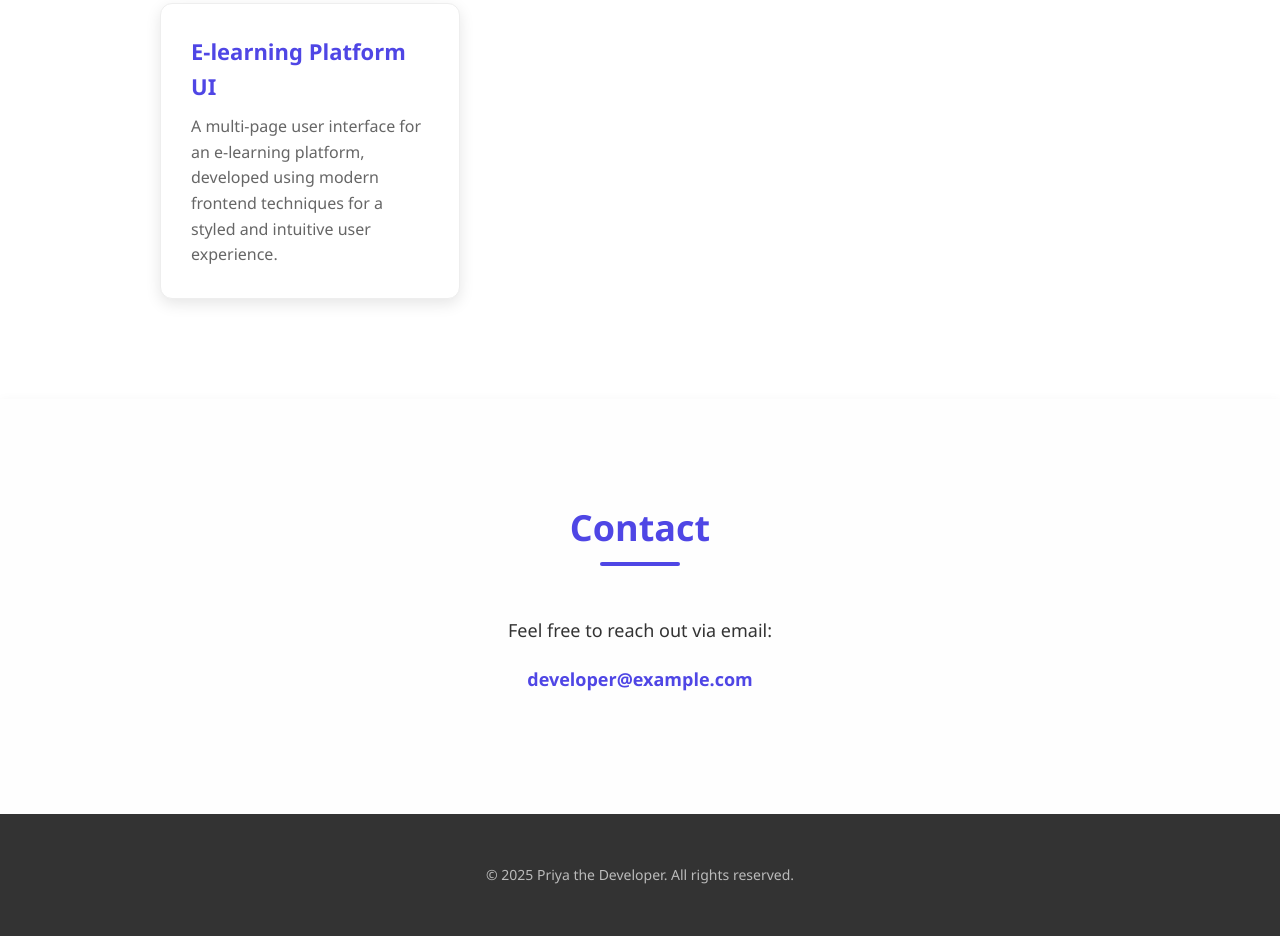
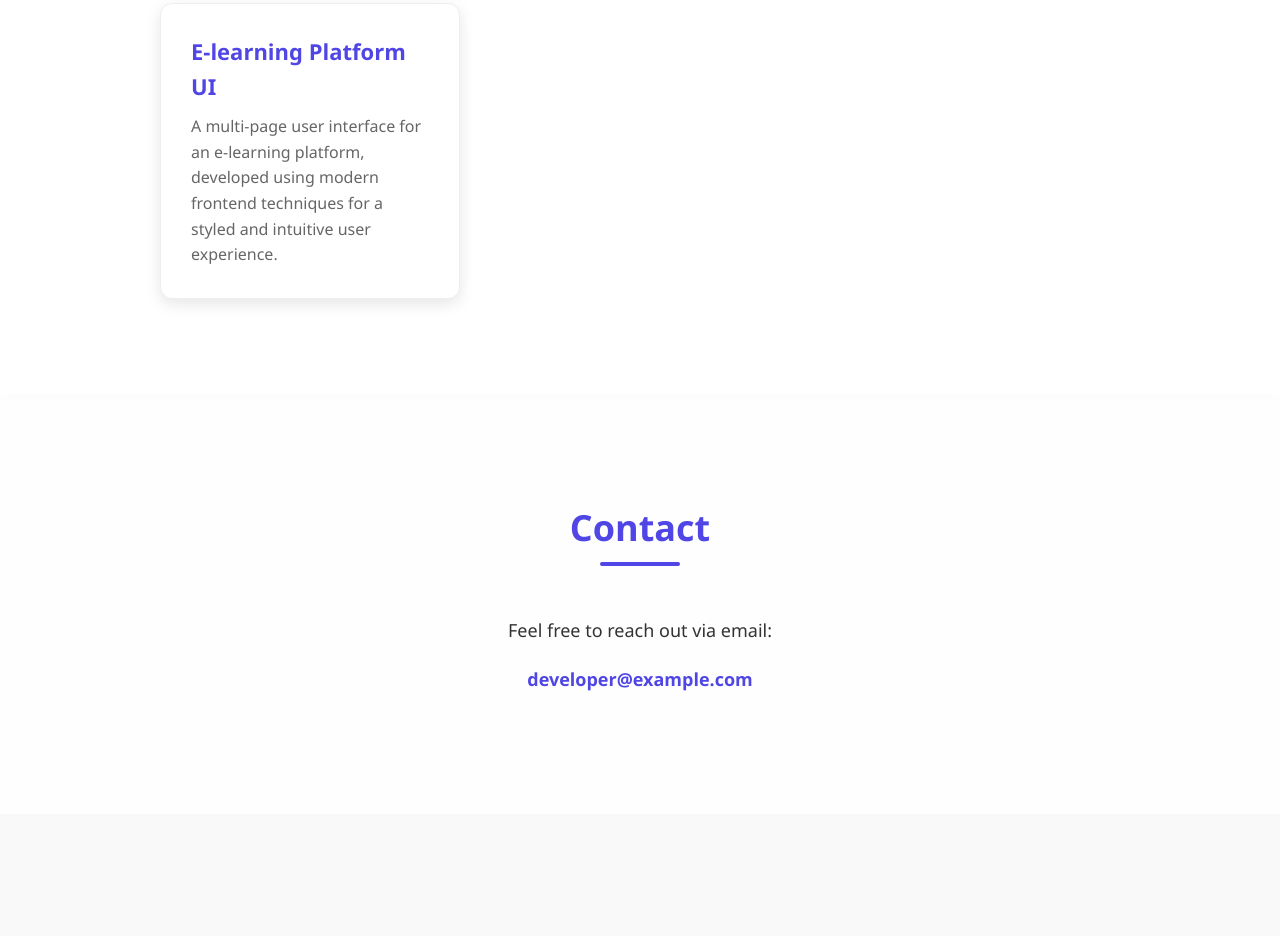
Before and after one commit to Priyaneet315/Personal-Portfolio-Webpage, a plain HTML site: page index.html in a window 1280 px wide. Shown: the part 1386-2322 px from the top of the page. After the commit the page ends 2200 px from the top, so only its background shows below. Drawn offline with Linux system fonts and the light colour scheme.

Commit message:
Update index.html

```diff
--- a/index.html
+++ b/index.html
@@ -66,12 +66,5 @@
       <p><a href="mailto:developer@example.com">developer@example.com</a></p>
       </div>
   </section>
-
-  <footer>
-    <div class="container">
-        <p>&copy; 2025 Priya the Developer. All rights reserved.</p>
-    </div>
-  </footer>
-
 </body>
 </html>
```
